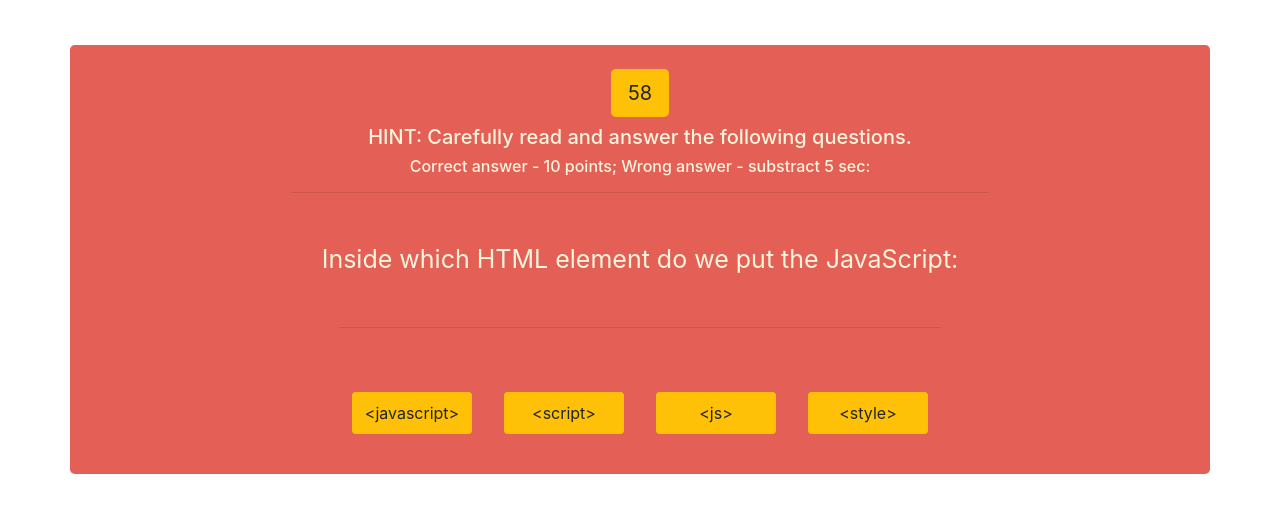
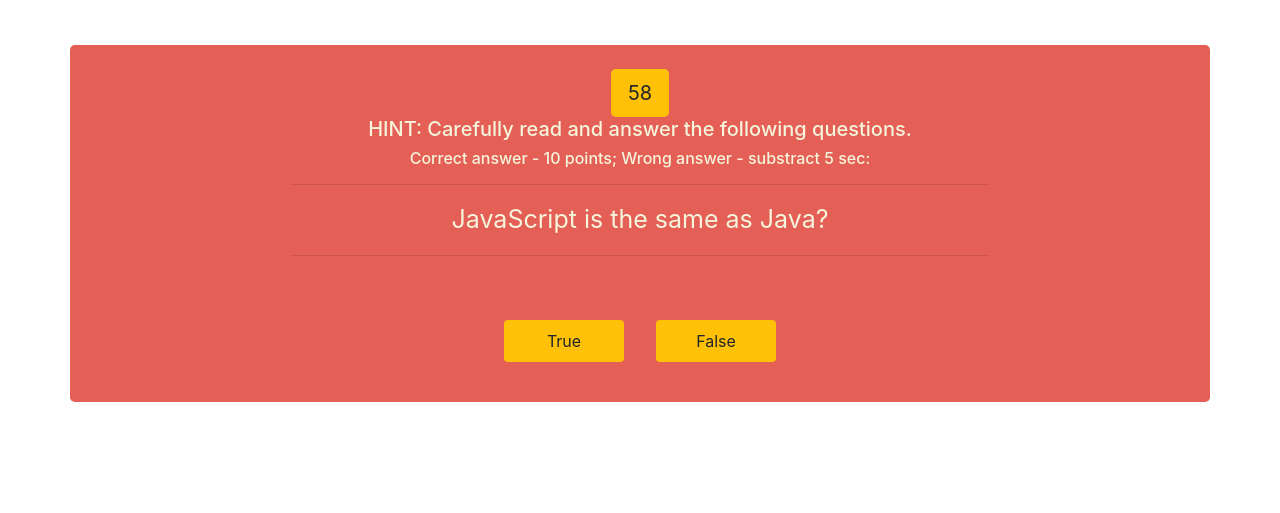
Before and after one commit to VictorCodrean/4_HW_code_quiz, a plain HTML site: page index.html in a window 1280 px wide. Both pictures are taken after a click on the button "Play Now!". Shown: the part 75-588 px from the top of the page. Drawn offline with nearby package versions, Linux system fonts and the light colour scheme.

Commit message:
added on click to check the answer, userScore and stop when time is out or all questions answered

```diff
--- a/assets/script.js
+++ b/assets/script.js
@@ -6,46 +6,114 @@ var hintEl = document.querySelector("#welcome-header");
 var adviceEl = document.querySelector("#question-visitor");
 var questionEl = document.querySelector("#game-instructions");
 var answerEl = document.querySelector("#button-choices");
+var timerEl = document.querySelector("#given-time")
 
 var givenTime = 60;
 var timeTicking;
+
 var definedIndex = 0;
+var userScore = 0;
 
 // Arrays of objects (questions)
 var questions = [
+    {
+        question: "JavaScript is the same as Java?",
+        choices: ["True", "False",],
+        answer: "False"
+    },
+
+    {
+        question: "How long did it take a person to develop JavaScript?",
+        choices: ["10 days", "5 weeks", "4 months", "1 year"],
+        answer: "10 days"
+    },
+
     {
         question: "Inside which HTML element do we put the JavaScript:",
         choices: ["<javascript>", "<script>", "<js>", "<style>"],
         answer: "<script>"
     },
 
+
+
+    {
+        question: "Correct syntax for referring to an external script called \"xxx.js\":",
+        choices: ["<script name=\"xxx.js\">", "<script src=\"xxx.js\">", "<script href=\"xxx.js\">"],
+        answer: "<script src=\"xxx.js\">"
+    },
+
     {
         question: "Conditional Statements for JS are:",
-        choices: [".for() {};", ".while() {};", ".if(){} else{};", "function() {};"],
-        answer: ".if(){} else{};",
+        choices: [".for() {};", ".while() {};", ".function() {};", ".if(){} else{};"],
+        answer: ".if(){} else{};"
+    },
+
+    {
+        question: "WHILE loop start:",
+        choices: ["while (i <= 10)", "while (i <= 10; i++)", "while i <= 10"],
+        answer: "while (i <= 10)"
+    },
+
+    {
+        question: "How A function in JavaScript looks like:",
+        choices: ["function {myFunction}", "function.myFunction[]", "function myFunction()"],
+        answer: "function myFunction()"
+    },
+
+    {
+        question: "function to round down a decimal number to the nearest integer ?",
+        choices: ["Math.random()", "MathInt()", "Math.Floor()", "ParseInt()"],
+        answer: "Math.Floor()"
+    },
+
+    {
+        question: "The method to sellect elements from html:",
+        choices: [".querySellector()", ".getElementById", ".getElementsByClassName", "all of them"],
+        answer: "all of them"
+    },
+
+    {
+        question: "The method to listen for a click event:",
+        choices: [".onClickEvent()", ".ifClick()", ".afterClick", ".addEventListener()"],
+        answer: ".addEventListener()"
     }
 ];
 
 //<<<<<< 1. When I click start/play game the timer should start and question prompt to be presented:
+
+
+// Time reaches 0
+function timer() {
+
+    givenTime--;
+    timerEl.textContent = givenTime;
+    if (givenTime <= 0) {
+        givenTime = 0;
+        timerEl.textContent = "Time out"
+        clearInterval(timeTicking);
+        hintEl.textContent = "Share to your friends so they can try out the Quiz! "
+        questionEl.innerHTML = "Your score is: " + userScore + " out of 100!";
+        answerEl.innerHTML = "<button class=\"btn bg-success m-3 p-2\">" + "HighScores:" + "</button>";
+    }
+}
+
+function timeOut() {
+    clearInterval(timeTicking);
+    timerEl.textContent = "That was all";
+    questionEl.textContent = userScore;
+    hintEl.textContent = "Share to your friends so they can try out the Quiz! "
+    questionEl.innerHTML = "Your score is: " + userScore + " out of 100!";
+    answerEl.innerHTML = "<button class=\"btn bg-success m-3 p-2\">" + "HighScores:" + "</h3>";
+
+
+}
+
 function startGame() {
     console.log("Game started");
-    timer();
+    timeTicking = setInterval(timer, 1000);
     nextQuestion();
 
-};
-
-// Start timer as game started
-function timer() {
-    console.log("Timer started");
-    var timer = setInterval(function () {
-        givenTime--;
-        if (givenTime <= 0) {
-            clearInterval(timer);
-        } else {
-            timeTicking.textContent = givenTime;
-        }
-    }, 1000);
-};
+}
 
 // Dynamic website using Web API
 function nextQuestion() {
@@ -54,8 +122,6 @@ function nextQuestion() {
     questionEl.setAttribute("style", "font-size: 25px;");
     answerEl.innerHTML = "";
 
-    console.log(questionEl);
-
     for (i = 0; i < questions[definedIndex].choices.length; i++) {
 
         // First time I created a <p> element but looks like it's easier to create a <button> element
@@ -63,8 +129,10 @@ function nextQuestion() {
         possibleAnswer.setAttribute("class", "btn answer-btn bg-warning m-3 p-2",);
         possibleAnswer.setAttribute("value", questions[definedIndex].choices[i]);
         possibleAnswer.textContent = questions[definedIndex].choices[i];
-        answerEl.appendChild(possibleAnswer);
-        possibleAnswer.onclick = checkAnswer();
+        answerEl.append(possibleAnswer);
+
+        possibleAnswer.onclick = checkAnswer;
+
 
         console.log(possibleAnswer);
     }
@@ -72,6 +140,22 @@ function nextQuestion() {
 
 // <<<<<< When I answer a question, the next one is presented
 function checkAnswer() {
+    if (this.value === questions[definedIndex].answer) {
+        userScore += 10;
+        console.log(userScore);
+
+        // Penalty for wrong answer
+    } else {
+        givenTime -= 5;
+
+    }
+    definedIndex++;
+    // If last question timOut
+    if (definedIndex === questions.length) {
+        timeOut();
+    } else {
+        nextQuestion();
+    }
 
 };
 
@@ -90,12 +174,16 @@ startButtonEl.addEventListener("click", function () {
     focusOn.textContent = "Correct answer - 10 points; Wrong answer - substract 5 sec:";
     welcomeHeaderEl.appendChild(focusOn);
 
-    var time = document.createElement("h2");
-    time.textContent = givenTime;
-    welcomeHeaderEl.insertBefore(time, welcomeHeaderEl.children[0]);
-    time.setAttribute("class", "btn bg-warning btn-lg");
-    timeTicking = time;
+    // var time = document.createElement("h2");
+    // time.textContent = givenTime;
+    // welcomeHeaderEl.insertBefore(time, welcomeHeaderEl.children[0]);
+    // time.setAttribute("class", "btn bg-warning btn-lg");
 });
+
+
+
+
+
 // <<<<<< If answer incorrect the time is substracted from the clock
 
 // <<<<<< If all question answered or the timer reaches 0 - Game is over
--- a/assets/style.css
+++ b/assets/style.css
@@ -30,7 +30,7 @@ nav h1 {
 
 .answer-btn {
     min-width: 120px;
-    max-width: 120px;
+    max-width: 200px;
 }
 
 .btn-play {
--- a/index.html
+++ b/index.html
@@ -24,11 +24,12 @@
     <main class="container">
         <div class="rounded-lg row my-5 p-4 text-center my-background">
             <div id="main-container" class="col-lg-8 mx-auto text-color">
+                <span id="given-time" class="btn bg-warning btn-lg hidden">Just 60 seconds!</span>
                 <div id="welcome-container">
                     <h2 id="welcome-header">Welcome</h2>
                     <h5 id="question-visitor">First time here? Why don't you try our QUIZ!</h5>
-                    <hr class="mb-5">
                 </div>
+                <hr class="mb-3">
                 <div id="game-instructions">
                     <h5 id="ready-question">Ready to check your knowledge for JavaScript?
                         <br>
@@ -36,7 +37,7 @@
                         Pres <span class="play">Play Now!</span> button to start.
                     </h5>
                 </div>
-                <hr class=" m-5">
+                <hr class="mb-5">
                 <div id="button-choices">
                     <button id="playNow" type="button" class="btn btn-play btn-lg ">Play Now!</button>
                     <button type="button" class="btn btn-cancel btn-lg">Not ready, yet</button>
```
